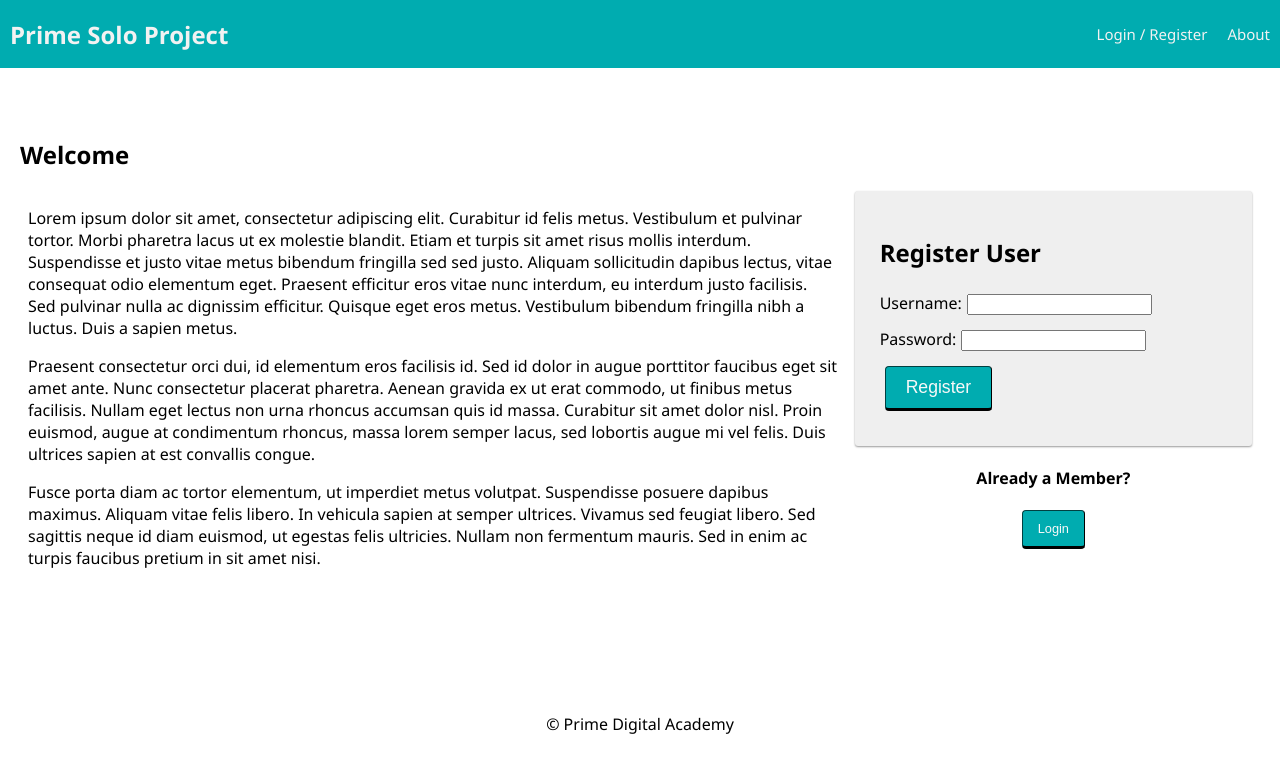
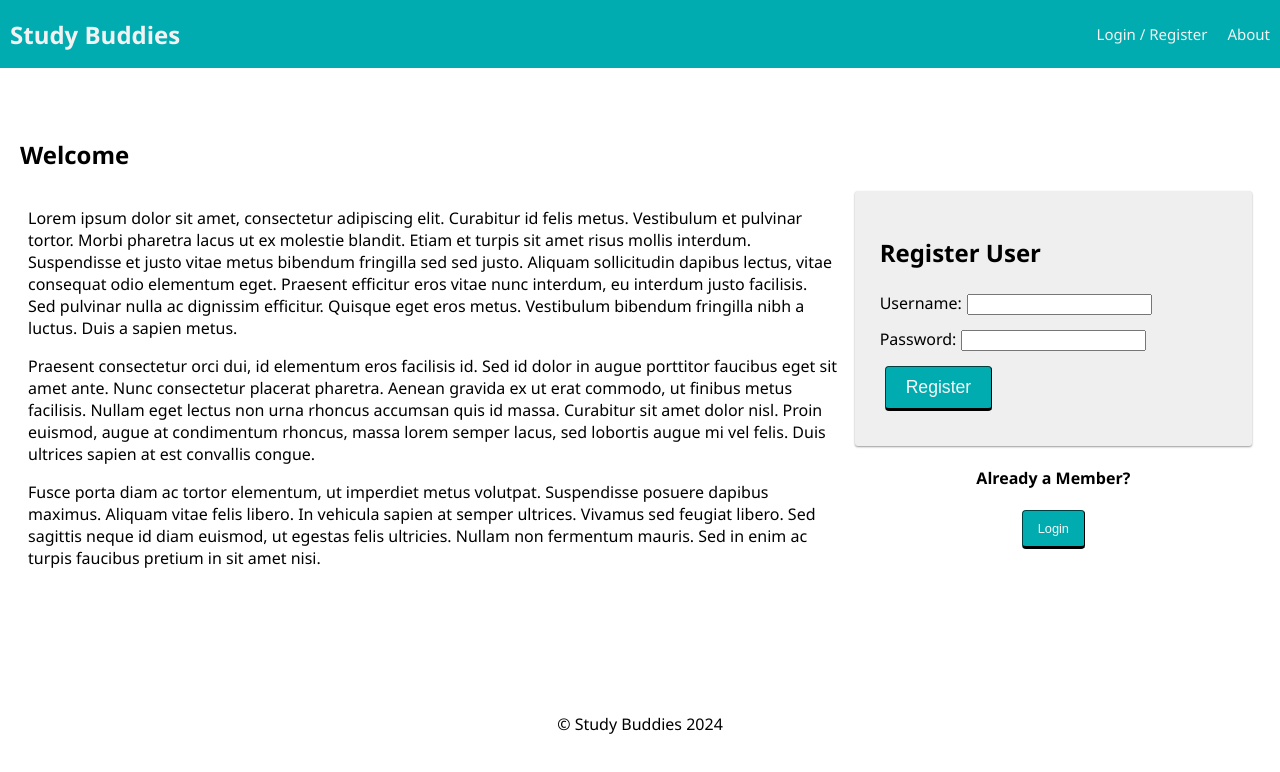
Before and after one commit to Callahan97/Study-Buddies, a React (Vite) app: page /#/home in a window 1280 px wide. Shown: the top 772 px of the page. Built offline with nearby package versions, Linux system fonts and the light colour scheme; no server answers.

Commit message:
Started the set up for the database and validated my authorization is working correctly.

```diff
--- a/src/components/Footer/Footer.jsx
+++ b/src/components/Footer/Footer.jsx
@@ -7,7 +7,7 @@ import './Footer.css';
 // or even care what the redux state is, so it doesn't need 'connect()'
 
 function Footer() {
-  return <footer>&copy; Prime Digital Academy</footer>;
+  return <footer>&copy; Study Buddies 2024</footer>;
 }
 
 export default Footer;
--- a/src/components/Nav/Nav.jsx
+++ b/src/components/Nav/Nav.jsx
@@ -10,7 +10,7 @@ function Nav() {
   return (
     <div className="nav">
       <Link to="/home">
-        <h2 className="nav-title">Prime Solo Project</h2>
+        <h2 className="nav-title">Study Buddies</h2>
       </Link>
       <div>
         {/* If no user is logged in, show these links */}
```
Also changed, not shown: 1 other file (tests, documents, lock files or other folders).
